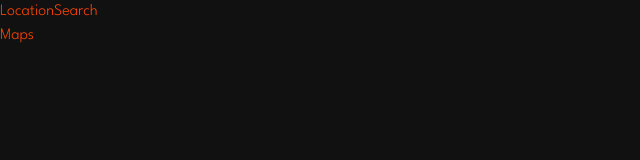
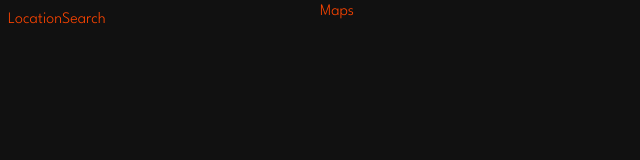
Before and after one commit to Nimira43/Maps-React, a React (Vite) app: page / in a window 1280 px wide. Shown: the top 160 px of the page, without its empty margins (0-640 px from the left). Built offline with nearby package versions, Linux system fonts and the light colour scheme.

Commit message:
Setup grid and component grid columns

```diff
--- a/src/App.tsx
+++ b/src/App.tsx
@@ -3,9 +3,13 @@ import LocationSearch from './components/LocationSearch';
 
 function App() {
   return (
-    <div>
-      <LocationSearch />
-      <Map />
+    <div className='h-screen w-screen grid grid-cols-12'>
+      <div className="col-span-3 p-2">
+        <LocationSearch />
+      </div>
+      <div className="col-span-9">
+        <Map />
+      </div>
     </div>
   )
 }
```
